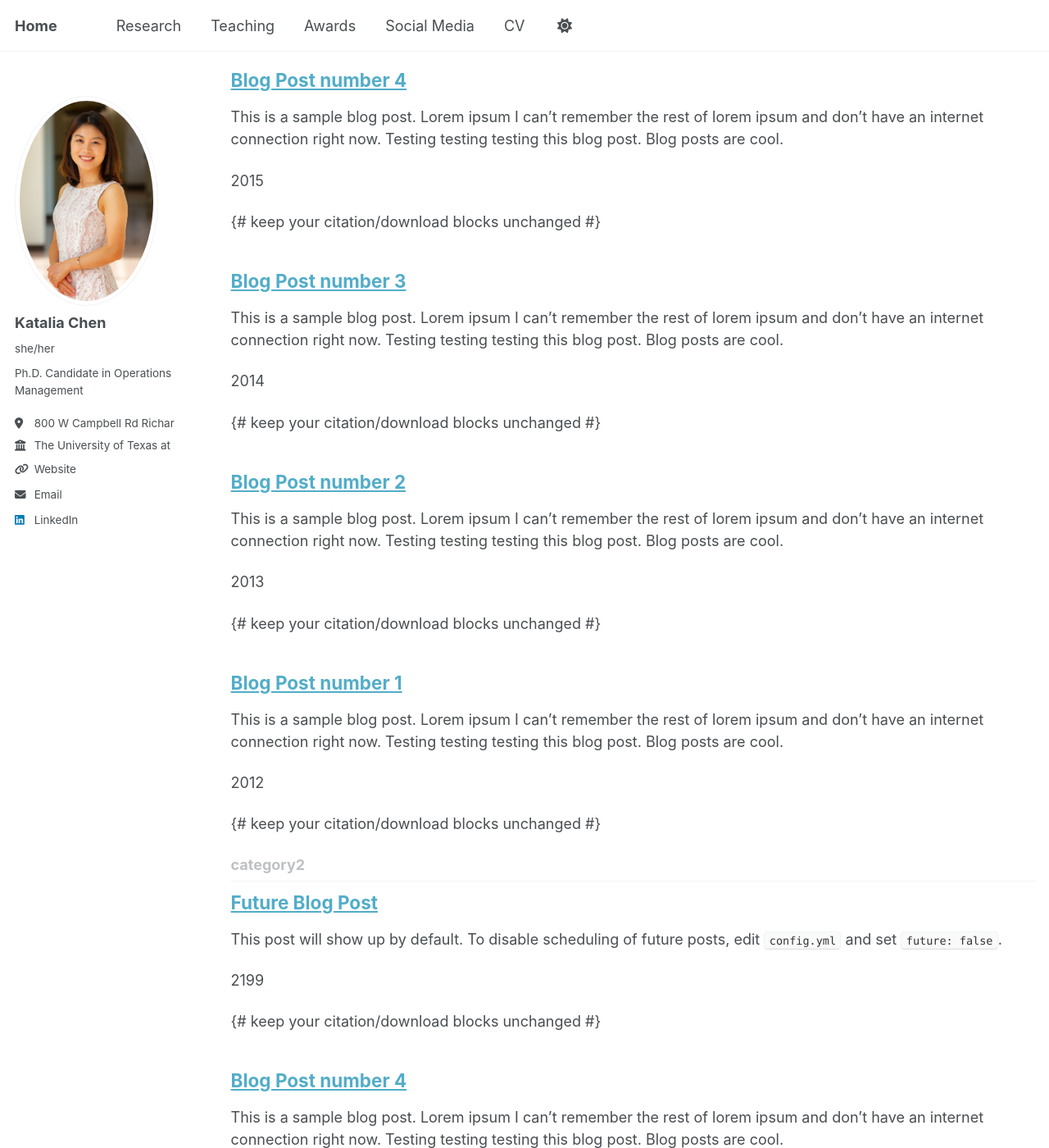
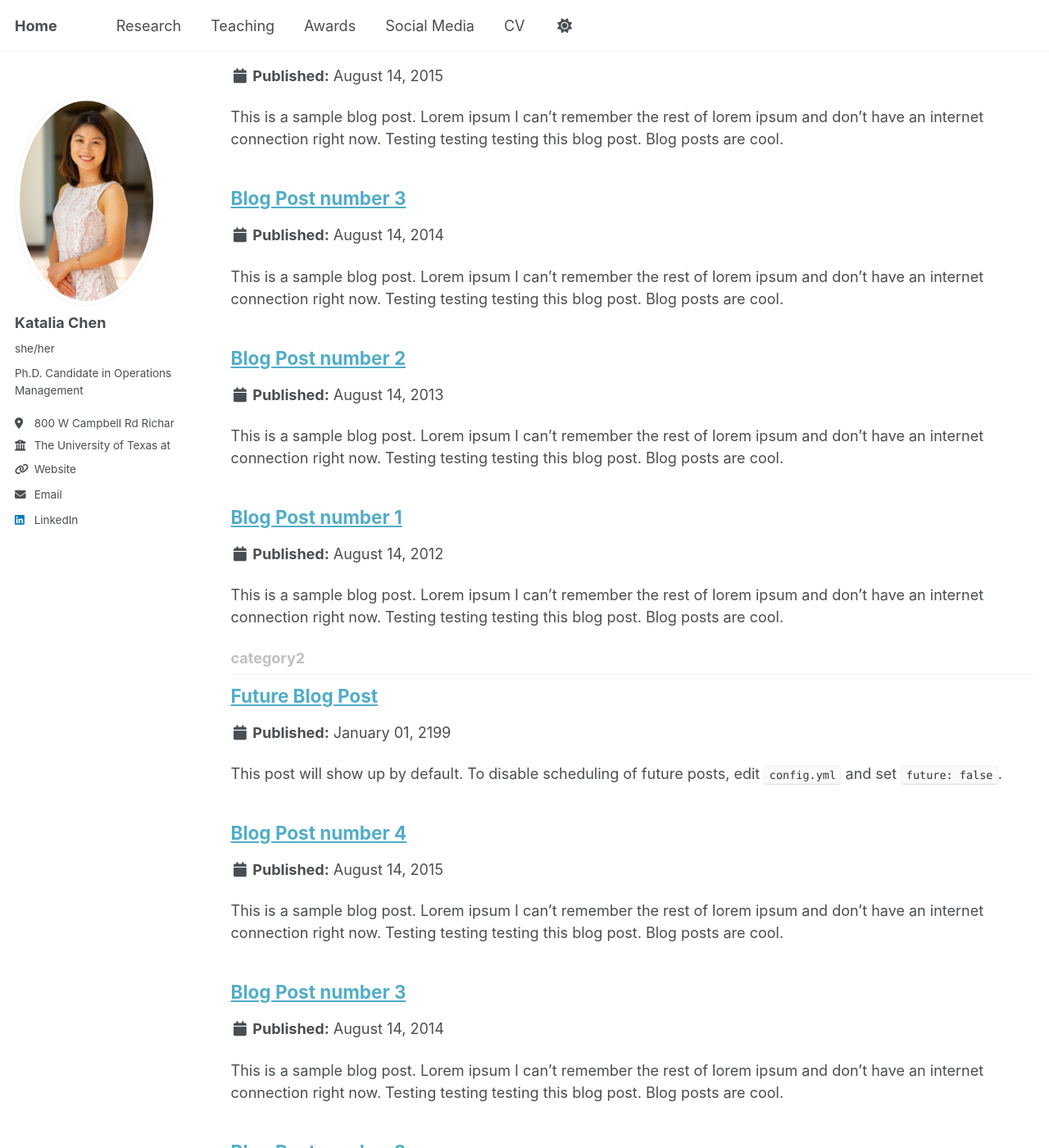
Before and after one commit to qxc2/kataliachen, a Jekyll site: the page built from _pages/tag-archive.html, in a window 1280 px wide and 1400 px high, scrolled down 329 px. Shown: the whole window at 82% size. Built offline with Jekyll 4.4.1, drawn with Linux system fonts in a browser that asks for light colours; a script that is not in the unit is left out; some of the changed text lies outside the part shown.

Commit message:
Update archive-single.html

```diff
--- a/_includes/archive-single.html
+++ b/_includes/archive-single.html
@@ -34,42 +26,32 @@
       </div>
     {% endif %}
 
-    {%- comment -%}
-      Only render the title if it’s not blank and not an auto-fallback
-      (i.e., not equal to the collection name or the slug).
-    {%- endcomment -%}
-    {% if title_lc != "" and title_lc != coll_lc and title_lc != slug_lc %}
     <h2 class="archive__item-title" itemprop="headline">
       {% if post.link %}
-          <a href="{{ post.link }}">{{ title }}</a>
-          <a href="{{ base_path }}{{ post.url }}" rel="permalink">
-            <i class="fa fa-link" aria-hidden="true" title="permalink"></i>
-            <span class="sr-only">Permalink</span>
-          </a>
+        <a href="{{ post.link }}">{{ title }}</a> <a href="{{ base_path }}{{ post.url }}" rel="permalink"><i class="fa fa-link" aria-hidden="true" title="permalink"></i><span class="sr-only">Permalink</span></a>
       {% else %}
         <a href="{{ base_path }}{{ post.url }}" rel="permalink">{{ title }}</a>
       {% endif %}
     </h2>
+
+    {% if post.read_time %}
+      <p class="page__meta"><i class="fa fa-clock" aria-hidden="true"></i> {% include read-time.html %}</p>
+    {% endif %}
+
+        {% if post.collection == 'teaching' %}
+          <p> {{ post.type }}, <i>{{ post.venue }}</i>, {{ post.date | default: "1900-01-01" | date: "%Y" }} </p>
+        {% elsif post.collection == 'publications' %}
+          <p>Published in <i>{{ post.venue }}</i>, {{ post.date | default: "1900-01-01" | date: "%Y" }} </p>
+        {% elsif post.date %}
+         <p class="page__date"><strong><i class="fa fa-fw fa-calendar" aria-hidden="true"></i> {{ site.data.ui-text[site.locale].date_label | default: "Published:" }}</strong> <time datetime="{{ post.date | default: "1900-01-01" | date_to_xmlschema }}">{{ post.date | default: "1900-01-01" | date: "%B %d, %Y" }}</time></p>
         {% endif %}
 
     {% if post.excerpt and site.read_more != 'enabled' %}
     <p class="archive__item-excerpt" itemprop="description">{{ post.excerpt | markdownify }}</p>
     {% elsif post.excerpt and site.read_more == 'enabled' %}
-      <p class="archive__item-excerpt" itemprop="description">
-        {{ post.excerpt | markdownify | remove: '<p>' | remove: '</p>' }}
-        <strong><a href="{{ base_path }}{{ post.url }}" rel="permalink"> Read more</a></strong>
-      </p>
+    <p class="archive__item-excerpt" itemprop="description"><p>{{ post.excerpt | markdownify | remove: '<p>' | remove: '</p>' }}<strong><a href="{{ base_path }}{{ post.url }}" rel="permalink"> Read more</a></strong></p></p>
     {% endif %}
 
-    {%- comment -%}
-      Only render a year if the date is truly present and not blank.
-      This avoids Liquid’s 1900 default on invalid/empty dates.
-    {%- endcomment -%}
-    {% if post.date != blank %}
-      <p class="archive__item-date">{{ post.date | date: "%Y" }}</p>
-    {% endif %}
-
-    {# keep your citation/download blocks unchanged #}
     {% if post.citation and post.paperurl and post.slidesurl and post.bibtexurl %}
       <p>Recommended citation: {{ post.citation }}<br /><a href="{{ post.paperurl }}">Download Paper</a> | <a href="{{ post.slidesurl }}">Download Slides</a> | <a href="{{ post.bibtexurl }}">Download Bibtex</a></p>
     {% elsif post.citation and post.paperurl and post.slidesurl %}
@@ -84,6 +66,8 @@
       <p>Recommended citation: {{ post.citation }}<br /><a href="{{ post.slidesurl }}">Download Slides</a></p>
     {% elsif post.citation and post.bibtexurl %}
       <p>Recommended citation: {{ post.citation }}<br /><a href="{{ post.bibtexurl }}">Download Bibtex</a></p>
+    {% elsif post.citation %}
+      <p>Recommended citation: {{ post.citation }}</p>
     {% elsif post.paperurl and post.bibtexurl %}
       <p><a href=" {{ post.paperurl }} ">Download Paper</a> | <a href="{{ post.bibtexurl }}">Download Bibtex</a></p>
     {% elsif post.paperurl %}
@@ -95,5 +79,6 @@
     {% elsif post.bibtexurl %}
       <p><a href="{{ post.bibtexurl }}">Download Bibtex</a></p>
     {% endif %}
+
   </article>
 </div>
```
Also changed, not shown: other parts of _includes/archive-single.html (+2 -10 lines). Lines whose indentation alone changed are shown as unchanged.
